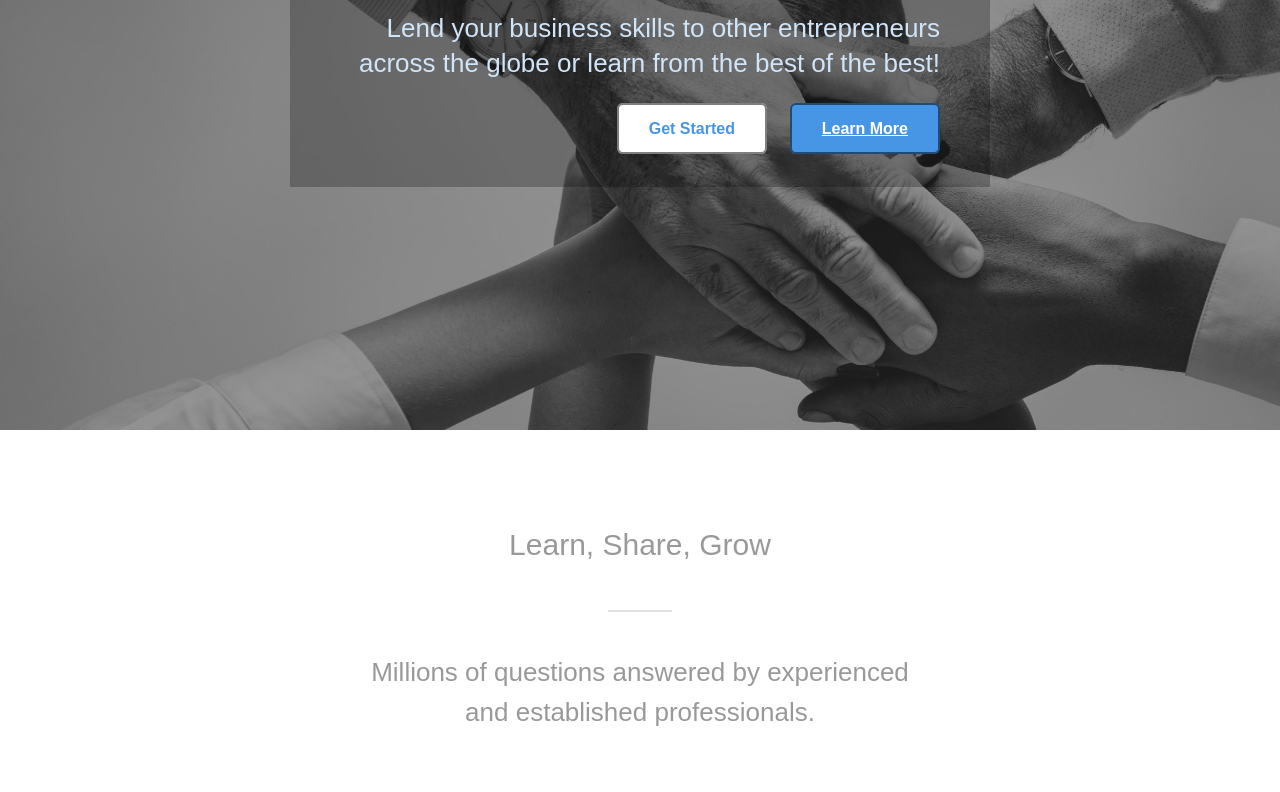
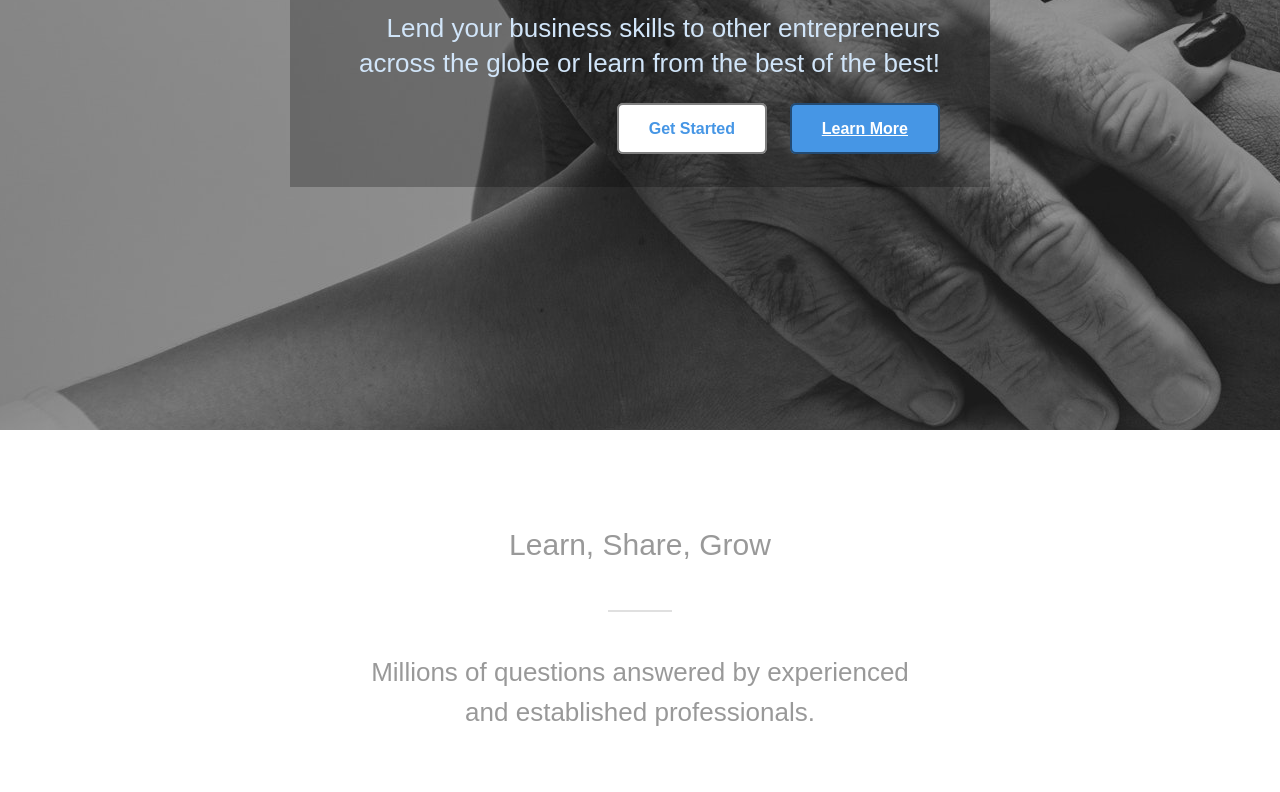
Before and after one commit to mentorme-pt-042219/labs1-mentorme-pt-042219-UI-sammy-chang, a plain HTML site: page index.html in a window 1280 px wide. Shown: the part 370-1162 px from the top of the page. Drawn offline with Linux system fonts and the light colour scheme.

Commit message:
somewhat fixed parallax issue

```diff
--- a/less/home-page.less
+++ b/less/home-page.less
@@ -4,9 +4,11 @@
 .header {
     .flex(@justify: center;);
     background-image: url('../images/background3.jpg');
-    background-size: 100%, cover;
+    background-color: red;
+    // background-size: 100%, cover;
+    background-size: cover 100%;
     background-attachment: fixed;
-    background-position: top;
+    background-position: center;
     background-repeat: no-repeat;
     color: #FFFFFF;
     height: 100vh;
--- a/less/variables.less
+++ b/less/variables.less
@@ -1,3 +1,7 @@
 // variables
 
+// mobile/tablet sizes
 @mobile: ~"(max-width: 500px)";
+@tablet: ~"(max-width: 800px)";
+
+// color table
```
Also changed, not shown: css/index.css.
